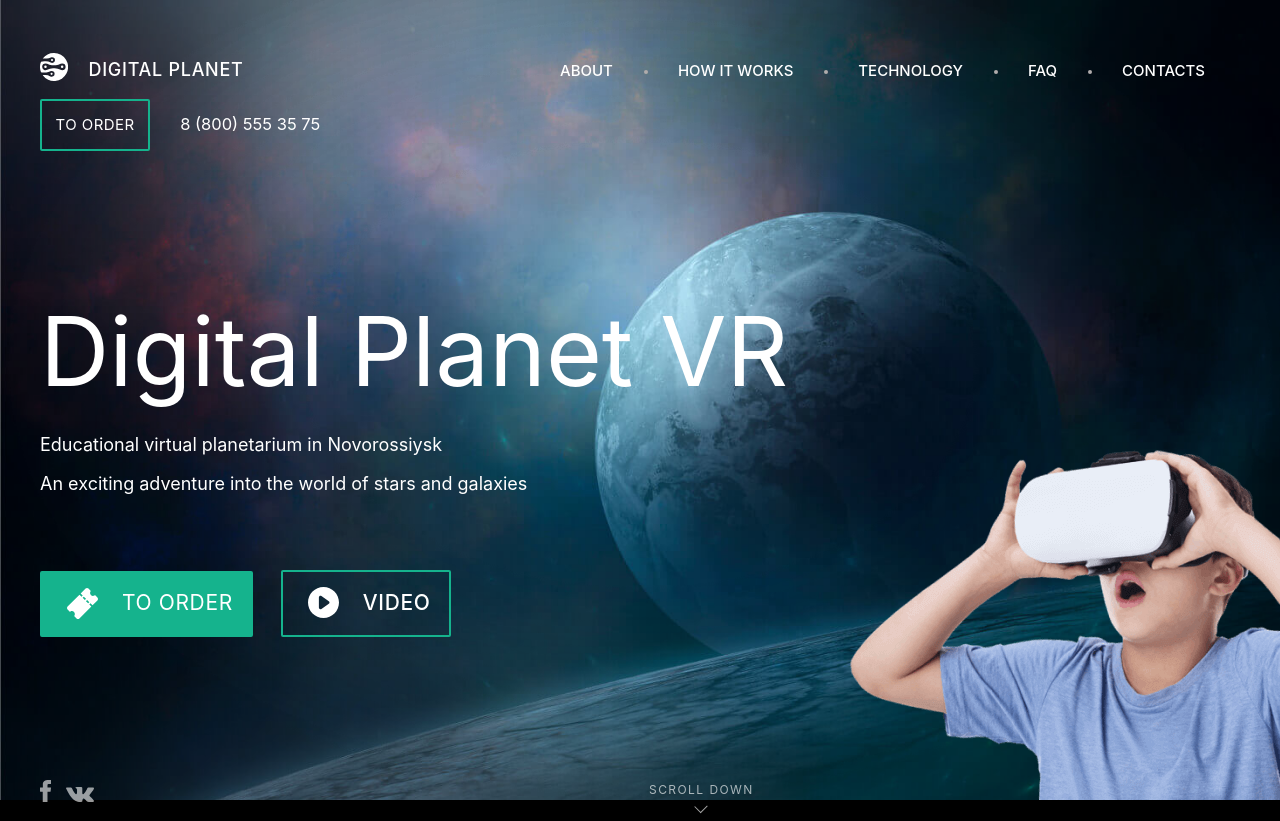
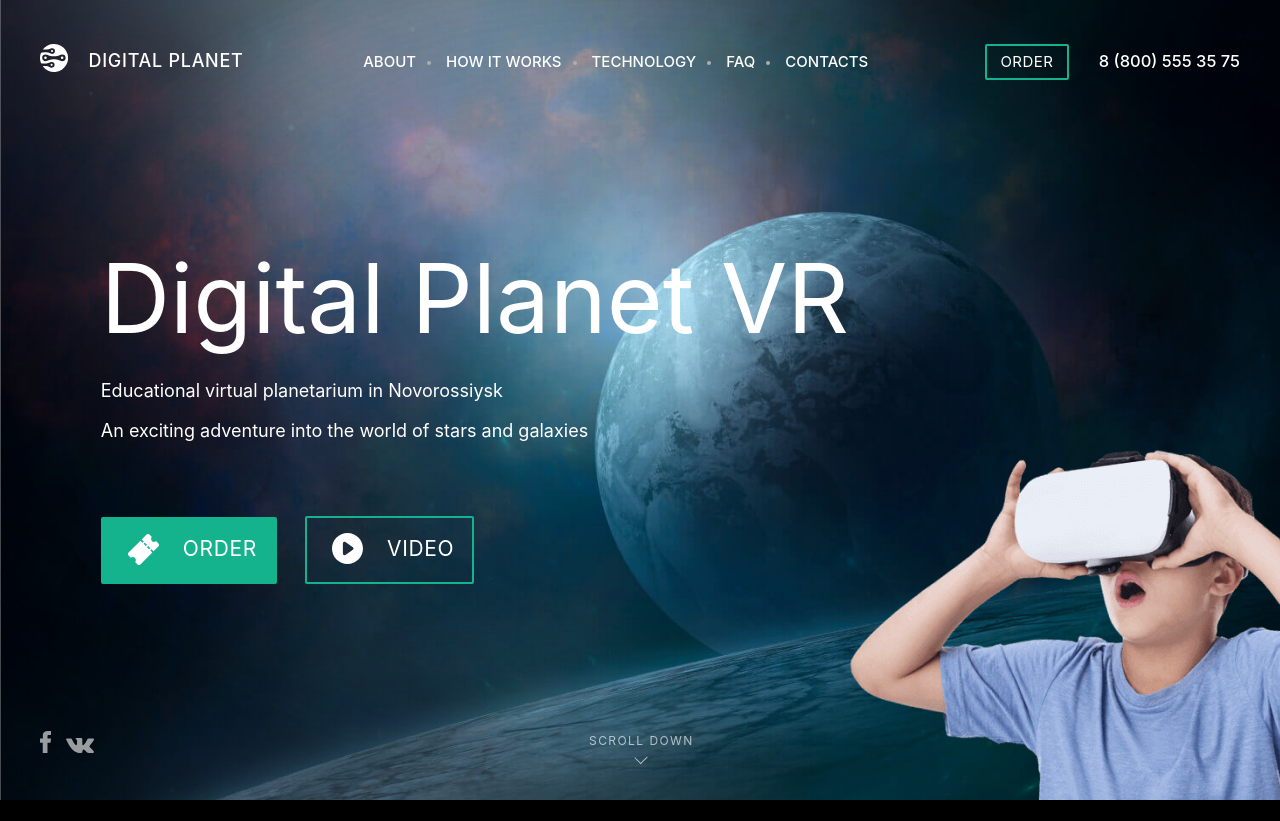
Before and after one commit to foxxxyproxy/planetarium-demo-frontend, a plain HTML site: page index.html in a window 1280 px wide. After the commit the page ends 800 px from the top, so only its background shows below. Drawn offline with nearby package versions, Linux system fonts and the light colour scheme.

Commit message:
fix: pixel perfect for desktop

```diff
--- a/index.html
+++ b/index.html
@@ -23,7 +23,6 @@
       </symbol>
 
       <symbol id="logo" viewBox="0 0 28 28">
-
         <g clip-path="url(#clip0)">
           <path
             d="M5.472 14.969a1.269 1.269 0 100-2.538 1.269 1.269 0 000 2.538zM22.133 14.969a1.269 1.269 0 100-2.538 1.269 1.269 0 000 2.538z" />
@@ -71,7 +70,7 @@
 
       <div class="page-header__order">
         <button class="button page-header__button" type="button">
-          to Order
+          Order
         </button>
         <p class="page-header__tel page-header__tel--mobile">
           <a class="page-header__link page-header__link-tel" href="tel:+880055535752">8 (800) 555 35 75</a>
@@ -87,7 +86,7 @@
             <p class="intro__text">An exciting adventure into the world of stars and galaxies</p>
           </div>
           <div class="intro__button-container">
-            <button class="button intro__button intro__button-order" type="button">To order</button>
+            <button class="button intro__button intro__button-order" type="button">Order</button>
             <a class="button intro__button intro__button-video" href="#">Video</a>
           </div>
         </div>
--- a/style.css
+++ b/style.css
@@ -6,7 +6,7 @@
   --brand-color: #15b38d;
   --brand-color-light: #0dd1a2;
 
-  font-weight: 500;
+  font-weight: 400;
   font-style: normal;
   font-size: 15px;
   line-height: 1.2;
@@ -22,19 +22,10 @@
   box-sizing: inherit;
 }
 
-h1,
-h2,
-h3,
-h4,
-h5,
-h6,
-p {
-  font-weight: 400;
-}
 .main-container {
   width: 95%;
   margin: 0 auto;
-  height: 80vh;
+  height: 100%;
 
 }
 
@@ -83,10 +74,11 @@ p {
   width: 100%;
   display: flex;
   justify-content: space-between;
-  flex-wrap: wrap;
+  flex-wrap: nowrap;
   align-items: baseline;
   margin: 2em auto;
   max-width: 1200px;
+  font-weight: 500;
 }
 
 .page-header__logo {
@@ -94,6 +86,8 @@ p {
   letter-spacing: 0.04em;
   font-size: 1.2rem;
   font-weight: 500;
+  margin:0.5em 0;
+  margin-right:1em;
 }
 
 .page-header__logo:focus,
@@ -115,24 +109,31 @@ p {
 
 .page-header__tel{
   font-size: 1.1rem;
+  margin:0.5em 0;
 }
 
 .page-header__list {
   display: flex;
   flex-wrap: wrap;
-  margin-right:2em;
+  padding:0;
 
 }
 .page-header__item:not(:last-of-type) {
-  margin-right: 4em;
+  margin-right: 2em;
 }
 
-.page-header__item{
+.page-header__navigation{
   flex-grow: 1;
+  display:flex;
+  justify-content: center;
+  margin-right:1em;
+
 }
+
 
 .page-header__order {
   display: flex;
+  align-items: baseline;
   flex-wrap: wrap;
 }
 
@@ -173,7 +174,7 @@ p {
   height: 4px;
   background-color: #b0acac;
   top: 0.5em;
-  right: -2em;
+  right: -1em;
   border-radius: 50%;
 }
 
@@ -189,18 +190,16 @@ p {
   color: var(--brand-color-light);
 }
 
-.page-header__navigation{
-  width:60%;
-}
-
 .intro {
   width: 100%;
-  margin-top: 4%;
   overflow: auto;
+  margin-bottom:auto;
+  min-height:75vh;
 }
 .intro__container{
   max-width: 1200px;
   margin: 0 auto;
+  padding: 5%;
 }
 
 .intro__button-order{
@@ -240,6 +239,7 @@ p {
 .intro__title{
   font-size: 6.4em;
   margin-bottom: 1.6rem;
+  font-weight: 400;
 }
 .intro__text {
   font-size:1.2rem;
@@ -288,10 +288,9 @@ p {
 .scroll__text{
  position: relative;
  bottom: 0;
- left: 45%;
+ left: 40%;
 }
 .scroll{
-  margin-top:auto;
   width:100%;
 }
 
```
